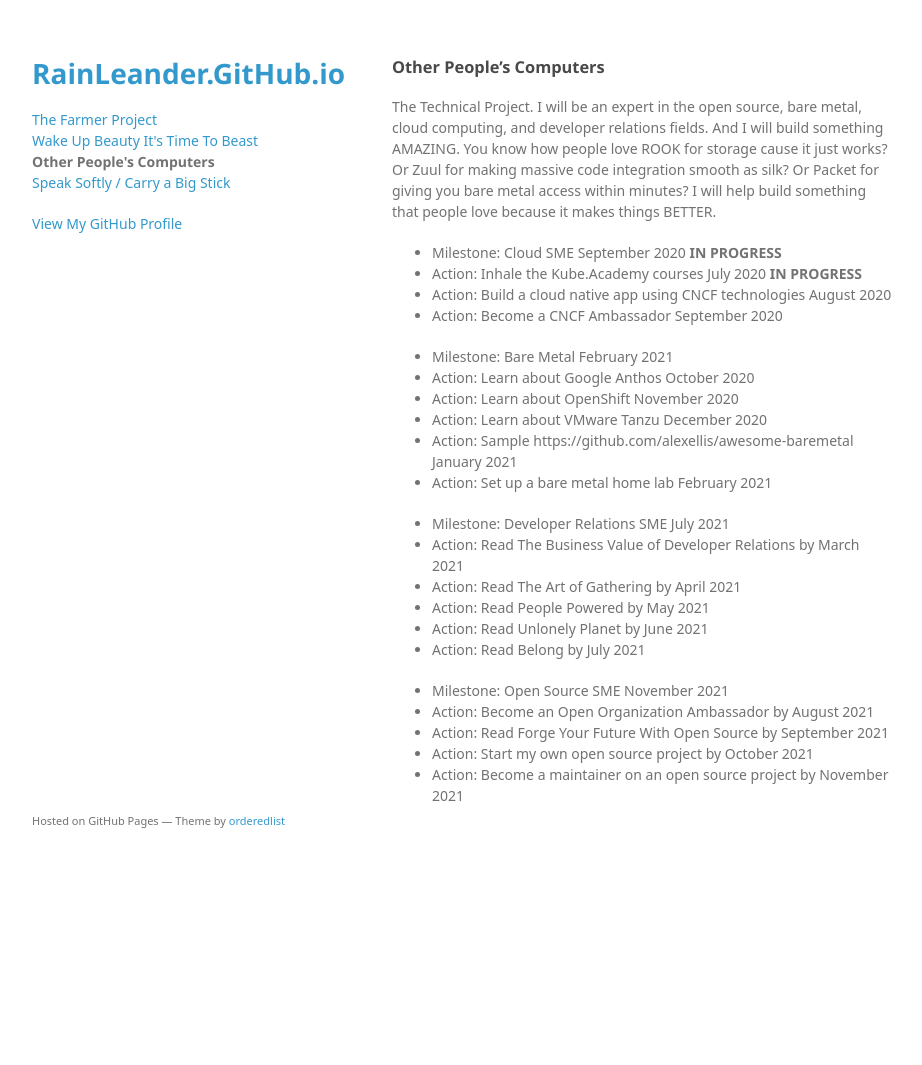
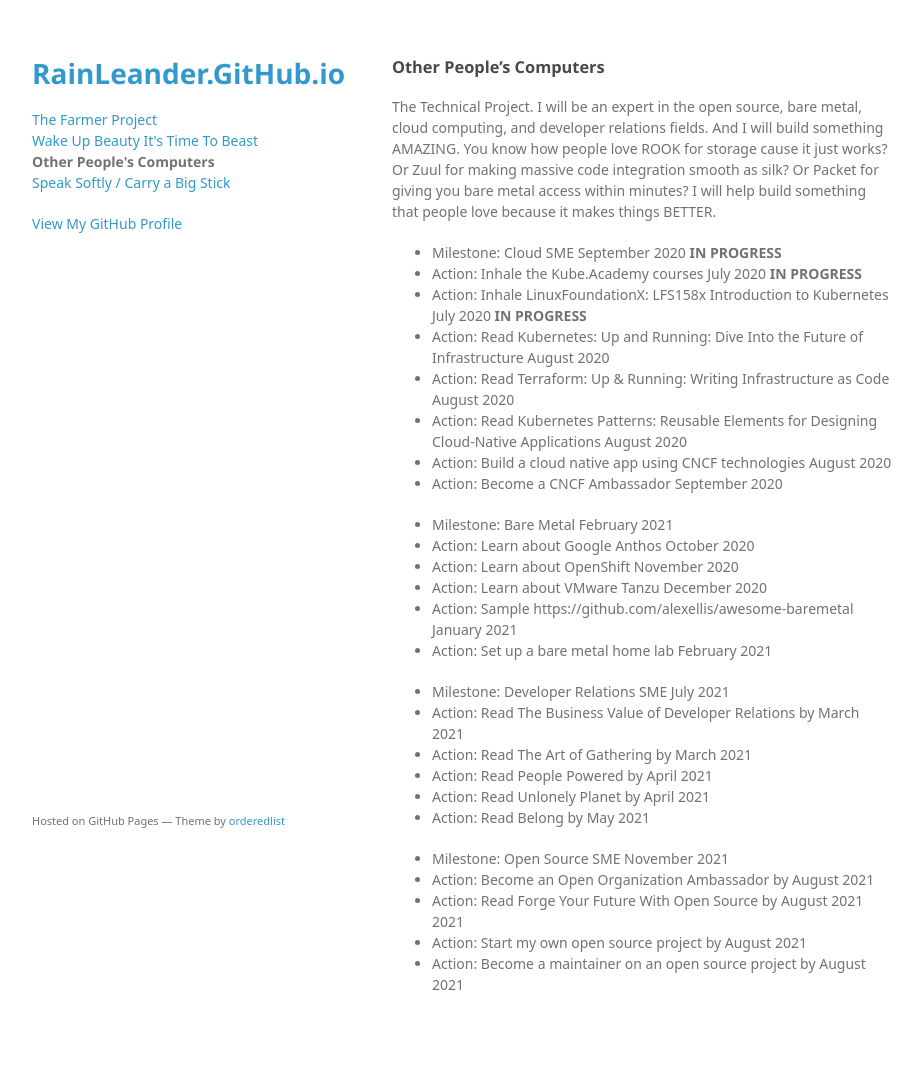
Before and after one commit to rainleander/rainleander.github.io, a Jekyll site: the page other-peoples-computers.html, which Jekyll copies as it is, in a window 1280 px wide. Shown: the whole page, without its empty margins (178-1100 px from the left). Built offline with Jekyll 4.4.1, drawn with Linux system fonts in a browser that asks for light colours; some web fonts are replaced; before the commit the page ends 900 px from its top, so only the background shows below that.

Commit message:
Update other-peoples-computers.html

```diff
--- a/other-peoples-computers.html
+++ b/other-peoples-computers.html
@@ -31,6 +31,10 @@
 
         <p><ul><li>Milestone: Cloud SME September 2020 <b>IN PROGRESS</b></li>
         <li>Action: Inhale the Kube.Academy courses July 2020 <b>IN PROGRESS</b></li>
+        <li>Action: Inhale LinuxFoundationX: LFS158x Introduction to Kubernetes July 2020 <b>IN PROGRESS</b></li>
+        <li>Action: Read Kubernetes: Up and Running: Dive Into the Future of Infrastructure August 2020</li>
+        <li>Action: Read Terraform: Up & Running: Writing Infrastructure as Code August 2020</li>
+        <li>Action: Read Kubernetes Patterns: Reusable Elements for Designing Cloud-Native Applications August 2020</li>
         <li>Action: Build a cloud native app using CNCF technologies August 2020</li>
         <li>Action: Become a CNCF Ambassador September 2020</li></ul>
 
@@ -43,16 +47,16 @@
 
         <ul><li>Milestone: Developer Relations SME July 2021</li>
           <li>Action: Read The Business Value of Developer Relations by March 2021</li>
-          <li>Action: Read The Art of Gathering by April 2021</li>
-          <li>Action: Read People Powered by May 2021</li>
-          <li>Action: Read Unlonely Planet by June 2021</li>
-          <li>Action: Read Belong by July 2021</li></ul>
+          <li>Action: Read The Art of Gathering by March 2021</li>
+          <li>Action: Read People Powered by April 2021</li>
+          <li>Action: Read Unlonely Planet by April 2021</li>
+          <li>Action: Read Belong by May 2021</li></ul>
 
         <ul><li>Milestone: Open Source SME November 2021</li>
           <li>Action: Become an Open Organization Ambassador by August 2021</li>
-          <li>Action: Read Forge Your Future With Open Source by September 2021</li>
-          <li>Action: Start my own open source project by October 2021</li>
-          <li>Action: Become a maintainer on an open source project by November 2021</li></ul></p>
+          <li>Action: Read Forge Your Future With Open Source by August 2021 2021</li>
+          <li>Action: Start my own open source project by August 2021</li>
+          <li>Action: Become a maintainer on an open source project by August 2021</li></ul></p>
 
       </section>
       <footer>
```
